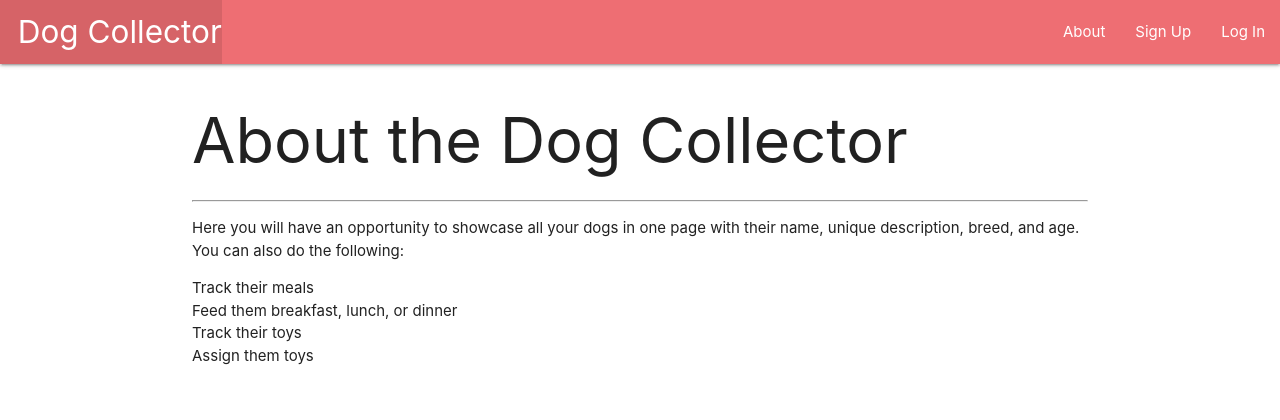
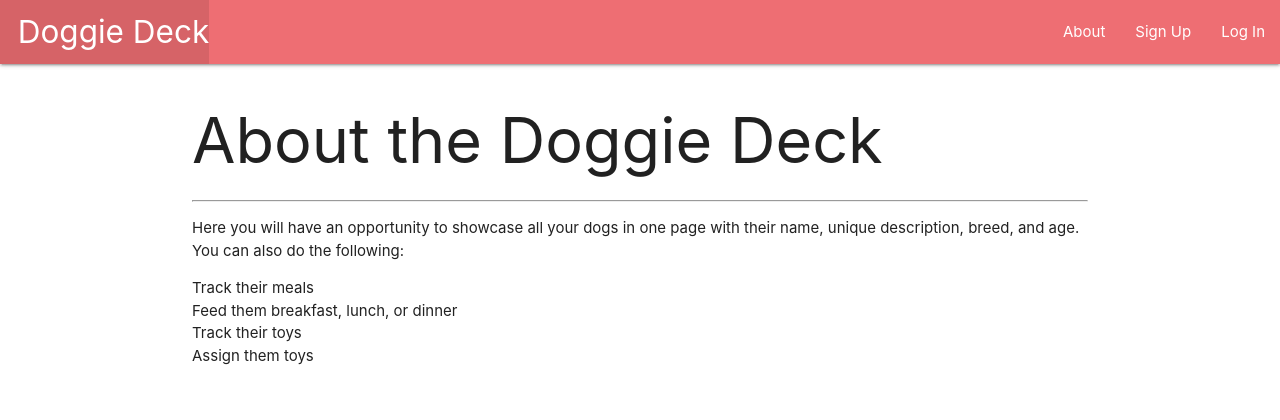
Before and after one commit to ssahussai/Doggie-Deck, a Django app: page /about/ in a window 1280 px wide. Shown: the top 420 px of the page. Run offline with Django 3.2, Linux system fonts and the light colour scheme.

Commit message:
updates title

```diff
--- a/main_app/templates/about.html
+++ b/main_app/templates/about.html
@@ -1,7 +1,7 @@
 {% extends 'base.html' %}
 {% block content %}
 
-    <h1>About the Dog Collector</h1>
+    <h1>About the Doggie Deck</h1>
     <hr />
     <p>Here you will have an opportunity to showcase all your dogs in one page with their name, unique description, breed, and age. You can also do the following:
         <ul>
--- a/main_app/templates/base.html
+++ b/main_app/templates/base.html
@@ -6,7 +6,7 @@
   <meta charset="UTF-8">
   <meta name="viewport" content="width=device-width, initial-scale=1.0">
   <meta http-equiv="X-UA-Compatible" content="ie=edge">
-  <title>Dog Collector</title>
+  <title>Doggie Deck</title>
   <link rel="stylesheet" href="https://cdnjs.cloudflare.com/ajax/libs/materialize/1.0.0/css/materialize.min.css">
   <link rel="stylesheet" type="text/css" href="{% static 'css/style.css' %}">
   <script src="https://cdnjs.cloudflare.com/ajax/libs/materialize/1.0.0/js/materialize.min.js"></script>
@@ -16,7 +16,7 @@
       <nav>
         <div class="nav-wrapper">
           <ul>
-            <li><a href="/" class="left brand-logo">&nbsp;&nbsp;Dog Collector</a></li>
+            <li><a href="/" class="left brand-logo">&nbsp;&nbsp;Doggie Deck</a></li>
           </ul>
           <ul class="right">
             <li><a href="{% url 'about' %}">About</a></li>
```
Also changed, not shown: README.md.
